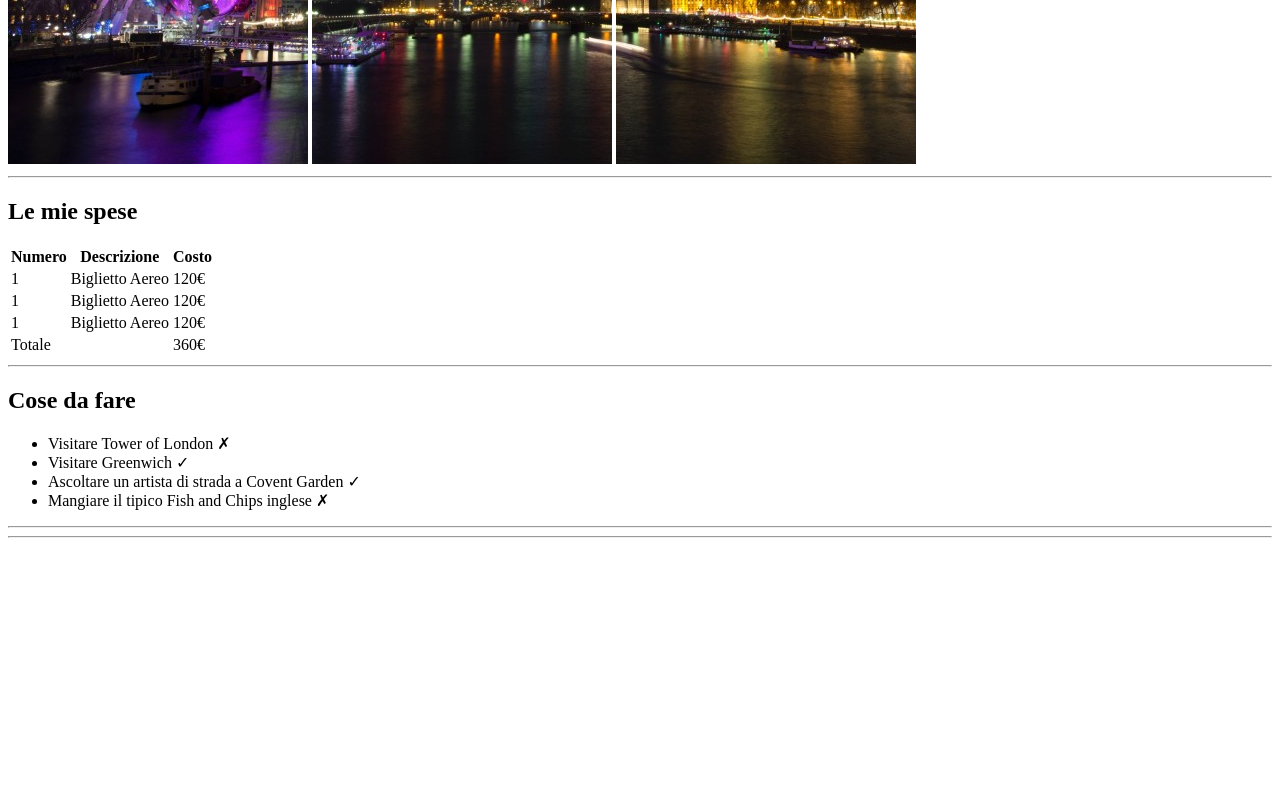
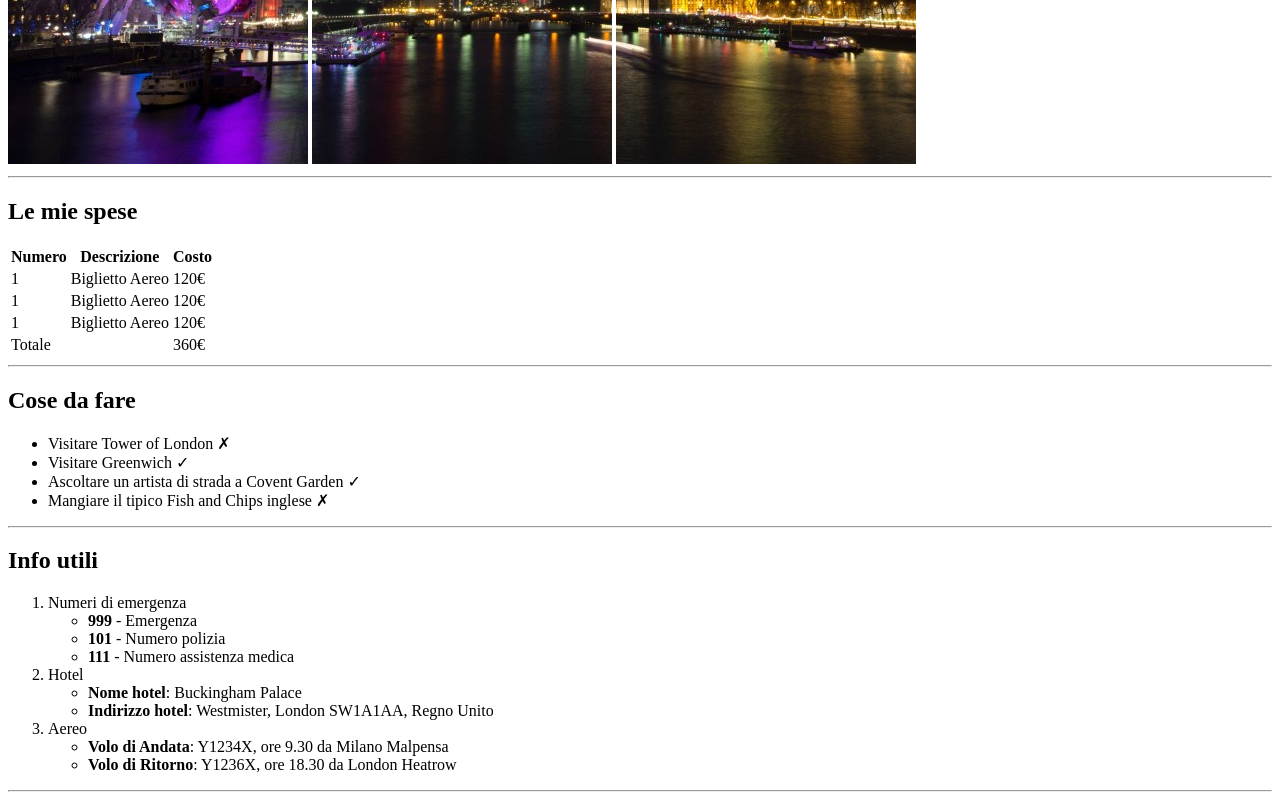
Before and after one commit to Ahri-code/html-london-trip, a plain HTML site: page index.html in a window 1280 px wide. Shown: the part 516-1316 px from the top of the page. Before the commit the page ends 1062 px from the top, so only its background shows below. Drawn offline with Linux system fonts and the light colour scheme.

Commit message:
List "info utili"

```diff
--- a/index.html
+++ b/index.html
@@ -68,7 +68,44 @@
         </section>
         <hr>
         <section id="info">
+            <h2>Info utili</h2>
+            <ol>
+                <!-- Numeri di emergenza -->
+                <li>Numeri di emergenza</li>
+                <ul>
+                    <li>
+                        <strong>999</strong> - Emergenza
+                    </li>
+                    <li>
+                        <strong>101</strong> - Numero polizia
+                    </li>
+                    <li>
+                        <strong>111</strong> - Numero assistenza medica
+                    </li>
+                </ul>
 
+                <!-- Hotel -->
+                <li>Hotel</li>
+                <ul>
+                    <li>
+                        <strong>Nome hotel</strong>: Buckingham Palace
+                    </li>
+                    <li>
+                        <strong>Indirizzo hotel</strong>: Westmister, London SW1A1AA, Regno Unito
+                    </li>
+                </ul>
+
+                <!-- Aereo -->
+                <li>Aereo</li>
+                <ul>
+                    <li>
+                        <strong>Volo di Andata</strong>: Y1234X, ore 9.30 da Milano Malpensa
+                    </li>
+                    <li>
+                        <strong>Volo di Ritorno</strong>: Y1236X, ore 18.30 da London Heatrow
+                    </li>
+                </ul>
+            </ol>
         </section>
         <hr>
         <section id="foto">
```
